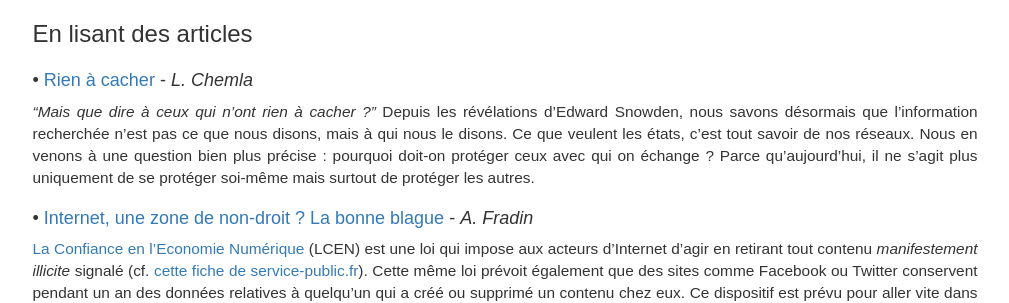
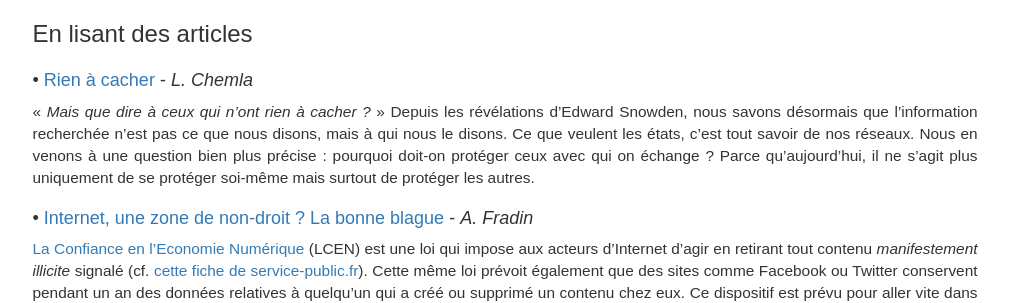
Before and after one commit to willdurand/jenairienacacher.fr, a Jekyll site: the page built from index.md, in a window 1280 px wide. Shown: the part 588-891 px from the top of the page, without its empty margins (135-1144 px from the left). Built offline with Jekyll 4.4.1, drawn with Linux system fonts in a browser that asks for light colours; some web fonts are replaced.

Commit message:
fix quotation marks

```diff
--- a/_data/articles.yml
+++ b/_data/articles.yml
@@ -1,7 +1,7 @@
 -
     title: "Rien à cacher"
     abstract: >
-        _"Mais que dire à ceux qui n’ont rien à cacher ?"_ Depuis les révélations d'Edward
+        « _Mais que dire à ceux qui n’ont rien à cacher ?_ » Depuis les révélations d'Edward
         Snowden, nous savons désormais que l’information recherchée n’est pas
         ce que nous disons, mais à qui nous le disons. Ce que veulent les états, c’est tout savoir
         de nos réseaux. Nous en venons à une question bien plus précise &#58; pourquoi doit-on protéger
```
